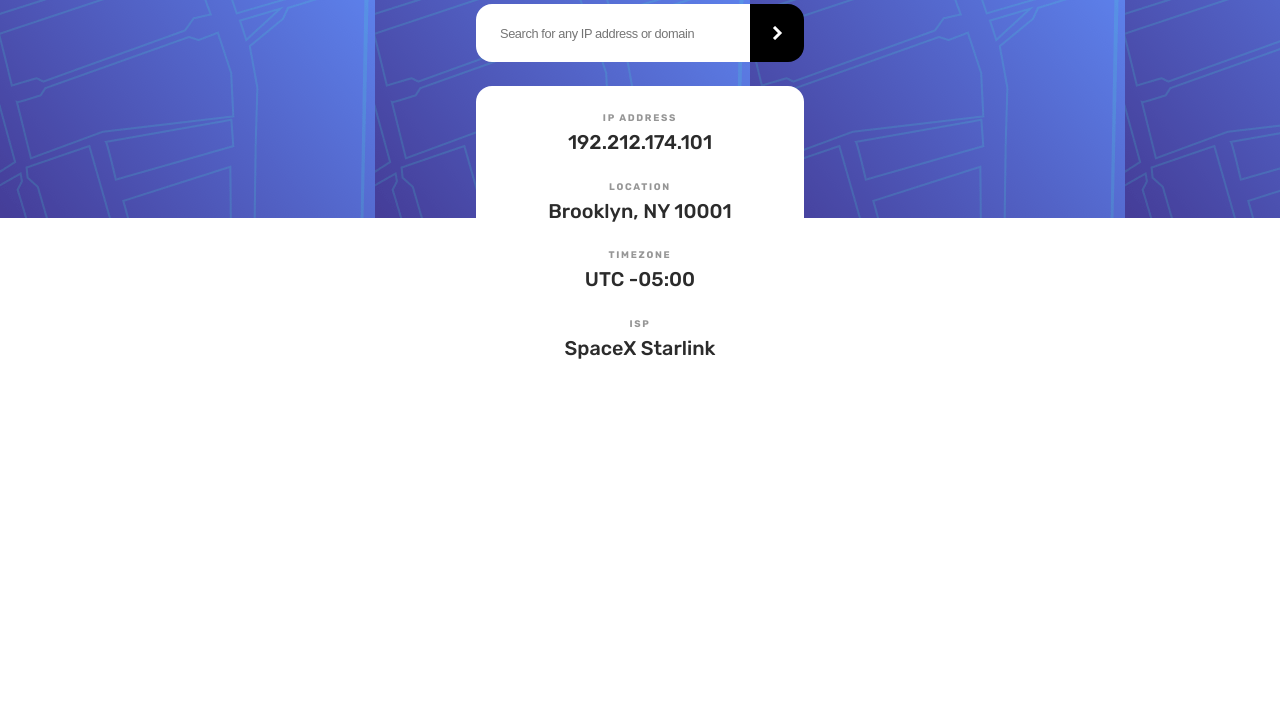
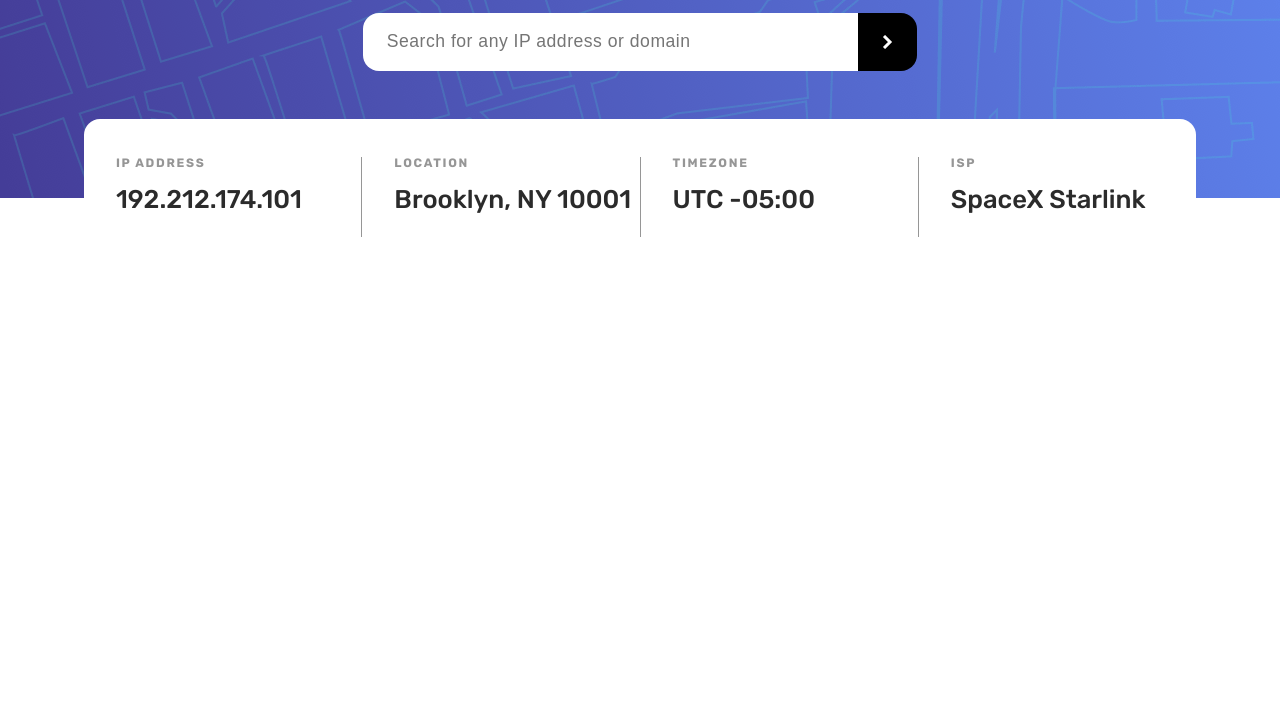
Before and after one commit to salvatorequagliariello/frontend-mentor, a website: page ip-address-tracker-master/index.html in a window 1280 px wide. Shown: the part 82-800 px from the top of the page. Drawn offline with nearby package versions, Linux system fonts and the light colour scheme; no server answers.

Commit message:
add desktop version

```diff
--- a/ip-address-tracker-master/index.html
+++ b/ip-address-tracker-master/index.html
@@ -33,7 +33,7 @@
     </div>
 
     <div class="data-container">
-      <div class="data-section">
+      <div class="data-section" id="inputIdContainer">
         <h5>IP Address</h5>
         <p id="ipAddressOut">192.212.174.101</p>
       </div>
--- a/ip-address-tracker-master/style/desktop.css
+++ b/ip-address-tracker-master/style/desktop.css
@@ -0,0 +1,122 @@
+@media screen and (min-width: 1000px) {
+    .background-top {
+        width: 100%;
+        height: 17.5rem;
+
+        background-image: url("/images/pattern-bg-desktop.png");
+    }
+
+    .app-container {
+        position: absolute;
+        top: 1.47rem;
+        left: 50%;
+        transform: translateX(-50%);
+        z-index: 20;
+
+        width: 70rem;
+    }
+
+    .app-container h1 {
+        font-size: 1.97rem;
+    }
+
+    .input-container {
+        position: relative;
+        margin-top: 1.5rem;
+        width: 49.5%;
+    }
+
+    .input-container input {
+        flex: 1.81;
+
+        padding: 1.16rem 1.5rem;
+        font-size: 1.1rem;
+        letter-spacing: -0.4px;
+
+        border: none;
+        border-radius: 0;
+        border-top-left-radius: 1rem;
+        border-bottom-left-radius: 1rem;
+    }
+
+    .input-container input::placeholder {
+        font-size: 1.1rem;
+        letter-spacing: 0.5px;
+    }
+
+    .input-container button {
+        flex: 0.19;
+        border: none;
+        background-color: black;
+        display: flex;
+
+        align-items: center;
+        justify-content: center;
+
+        border-top-right-radius: 1rem;
+        border-bottom-right-radius: 1rem;
+    }
+
+    .data-container {
+        margin-top: 3rem;
+        width: 99.3%;
+        height: 10rem;
+
+        background-color: white;
+        border-radius: 1rem;
+
+        display: flex;
+        flex-direction: row;
+
+        justify-content: space-between;
+        align-items: flex-start;
+
+        padding: 2.4rem 0;
+    }
+
+    .data-section {
+        position: relative;
+        display: flex;
+        flex-direction: column;
+        align-items: flex-start;
+        margin-bottom: 3.7rem;
+        padding: 0 2rem;
+
+        width: 100%;
+        border-left: 0.5px solid var(--primary-color-grey-600);
+        height: 80px;
+    }
+
+    #inputIdContainer {
+        border-left: none;
+    }
+
+    .data-section h5 {
+        font-size: 0.76rem;
+        line-height: 1;
+        letter-spacing: 1.7px;
+        font-weight: 700;
+    }
+
+    .data-section p {
+        position: absolute;
+        top: 30px;
+        text-align: left;
+        padding-right: 0.5rem;
+
+        line-height: 1;
+        font-size: 1.6rem;
+        color: var(--primary-color-grey-800);
+        font-weight: 500;
+    }
+
+    .map-container {
+        width: 100%;
+        margin: 0 auto;
+        height: calc(100vh - 17.5rem);
+
+        display: flex;
+        justify-content: center;
+        align-items: center;
+    }
+}
```
